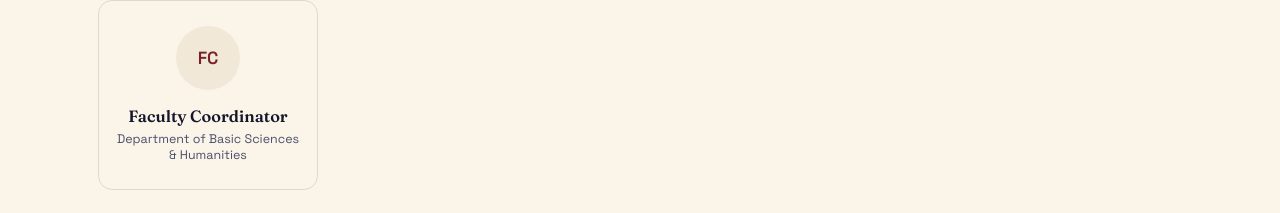
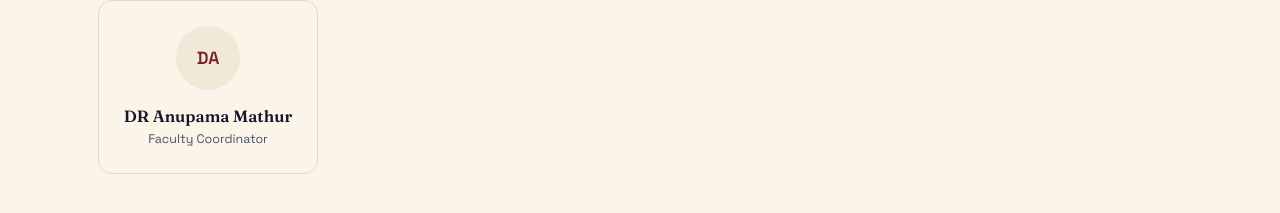
Before and after one commit to viraatt/abhyudaya, a React (Vite) app: page /team in a window 1280 px wide. Shown: the part 688-901 px from the top of the page. Built offline with nearby package versions, Linux system fonts and the light colour scheme.

Commit message:
Update faculty coordinator name in club.js

```diff
--- a/src/data/club.js
+++ b/src/data/club.js
@@ -113,8 +113,8 @@ export const events = [
 export const team = {
   faculty: [
     {
-      name: 'Faculty Coordinator',
-      role: 'Department of Basic Sciences & Humanities',
+      name: 'DR Anupama Mathur',
+      role: 'Faculty Coordinator',
       note: 'Add name & photo',
     },
   ],
```
